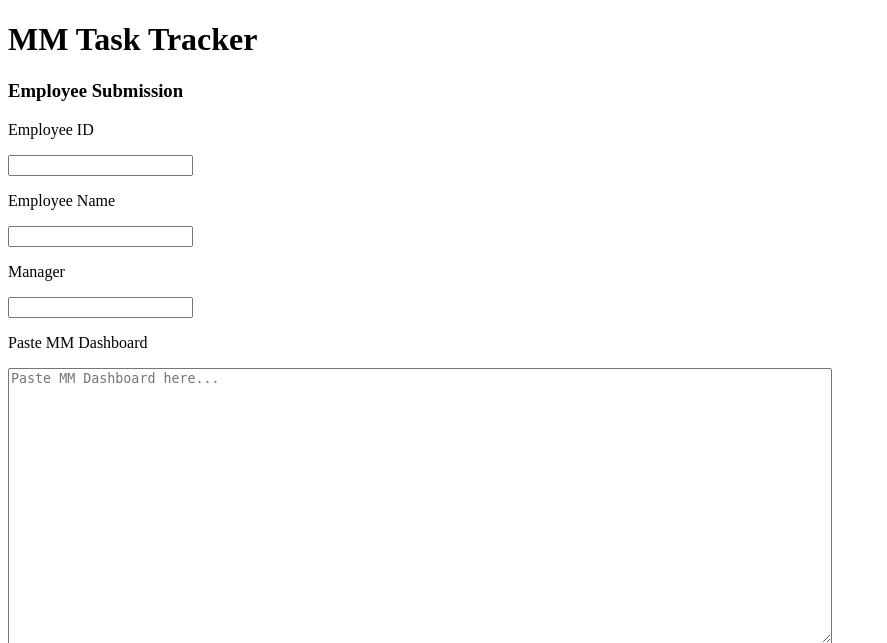
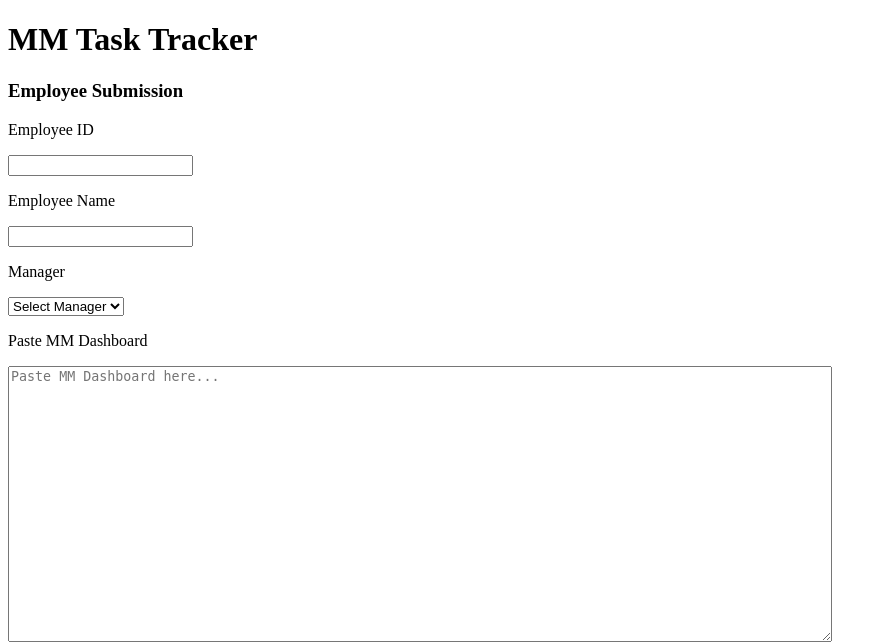
Before and after one commit to Siva817/MM_Task_Tracker, a FastAPI app: page /employee/page in a window 1280 px wide. Shown: the top 643 px of the page, without its empty margins (0-887 px from the left). Run offline with FastAPI, Linux system fonts and the light colour scheme.

Commit message:
Added manager dropdown validation

```diff
--- a/app/static/script.js
+++ b/app/static/script.js
@@ -7,6 +7,18 @@ const submitButton = document.getElementById("submitButton");
 const dashboard = document.getElementById("dashboard");
 const taskCount = document.getElementById("taskCount");
 const taskList = document.getElementById("taskList");
+const managerDropdown = document.getElementById("manager");
+
+// Manager List
+const managers = ["Rahul", "Priya", "Arun"];
+
+// Fill the dropdown with managers
+managers.forEach(manager => {
+    const option = document.createElement("option");
+    option.value = manager;
+    option.textContent = manager;
+    managerDropdown.appendChild(option);
+})
 
 
 // ===========================
@@ -78,6 +90,12 @@ function parseTasks(text) {
 parseButton.addEventListener("click", function () {
 
     const pastedText = dashboard.value;
+
+    //Manager Validation
+    if (managerDropdown.value === "") {
+        alert("Please select your manager.");
+        return;
+    }
 
     if (pastedText.trim() === "") {
         alert("Please paste your MM dashboard first.");
--- a/app/templates/employee.html
+++ b/app/templates/employee.html
@@ -17,7 +17,10 @@
     <input type="text" id="empname">
 
     <p>Manager</p>
-    <input type="text" id="manager">
+    <select id="manager">
+        <option value="">Select Manager</option>
+    </select>
+
 
     <p>Paste MM Dashboard</p>
 
```
